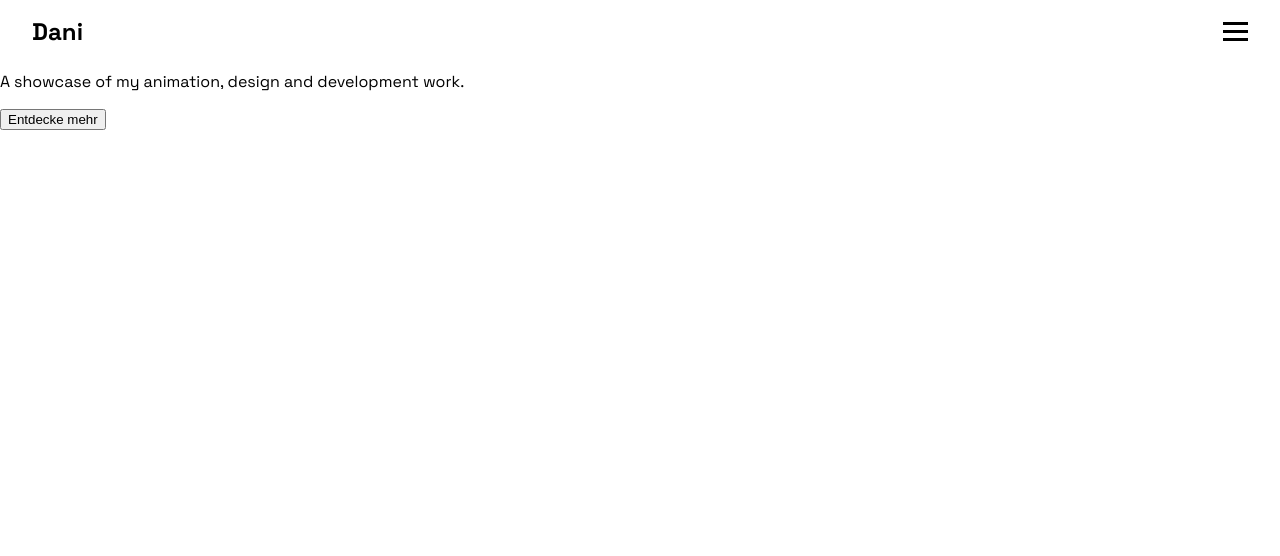
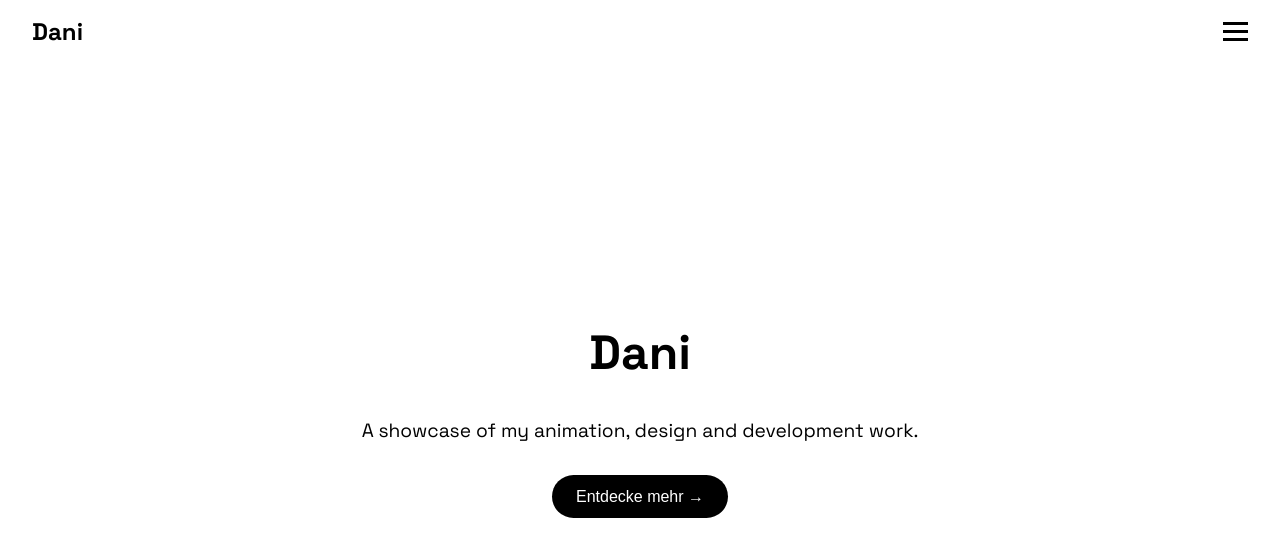
Before and after one commit to inbetweened/portfolio, a Next.js app: page / in a window 1280 px wide. Shown: the top 556 px of the page. Built offline with nearby package versions, Linux system fonts and the light colour scheme.

Commit message:
Update Hero.jsx

```diff
--- a/components/Hero.jsx
+++ b/components/Hero.jsx
@@ -1,22 +1,18 @@
 import { motion } from 'framer-motion';
+import styles from '../styles/Hero.module.css';
 
-export default function Hero({ onCTA }) {
+export default function Hero({ navbarRef }) {
   return (
     <motion.section
-      className="flex flex-col items-center justify-center min-h-screen text-center px-6"
+      className={styles.hero}
       initial={{ opacity: 0, y: 50 }}
       animate={{ opacity: 1, y: 0 }}
       transition={{ duration: 1 }}
     >
-      <h2 className="text-4xl sm:text-6xl font-bold mb-4">Creative Portfolio</h2>
-      <p className="text-lg sm:text-xl max-w-xl">
-        A showcase of my animation, design and development work.
-      </p>
-      <button
-        className="mt-8 px-6 py-3 bg-black text-white rounded-xl shadow-lg hover:bg-gray-800 transition"
-        onClick={onCTA}
-      >
-        Entdecke mehr
+      <h2>Dani</h2>
+      <p>A showcase of my animation, design and development work.</p>
+      <button onClick={() => navbarRef?.current?.openMenu()}>
+        Entdecke mehr →
       </button>
     </motion.section>
   );
```
